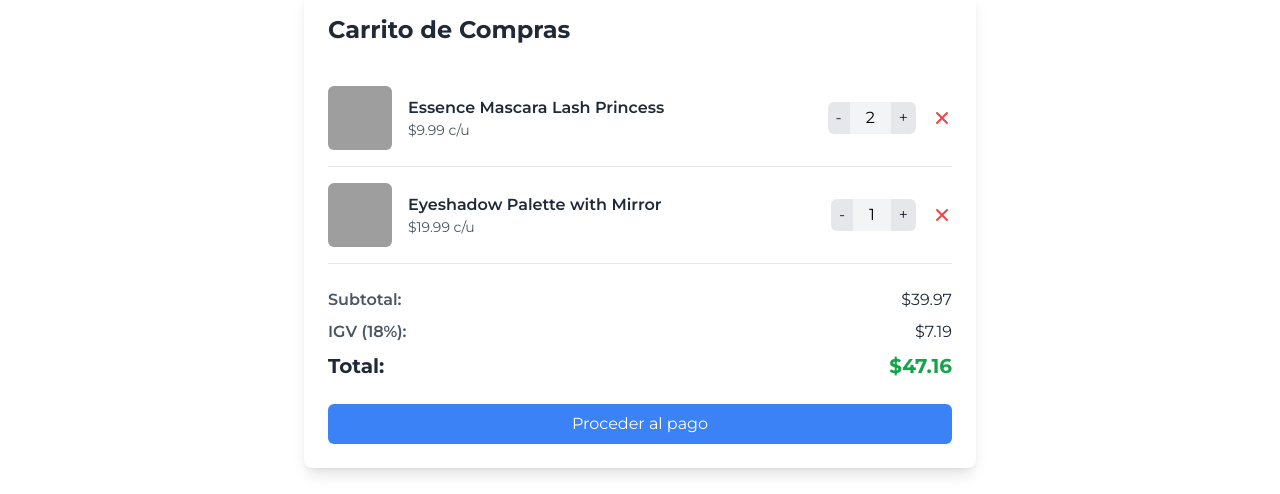
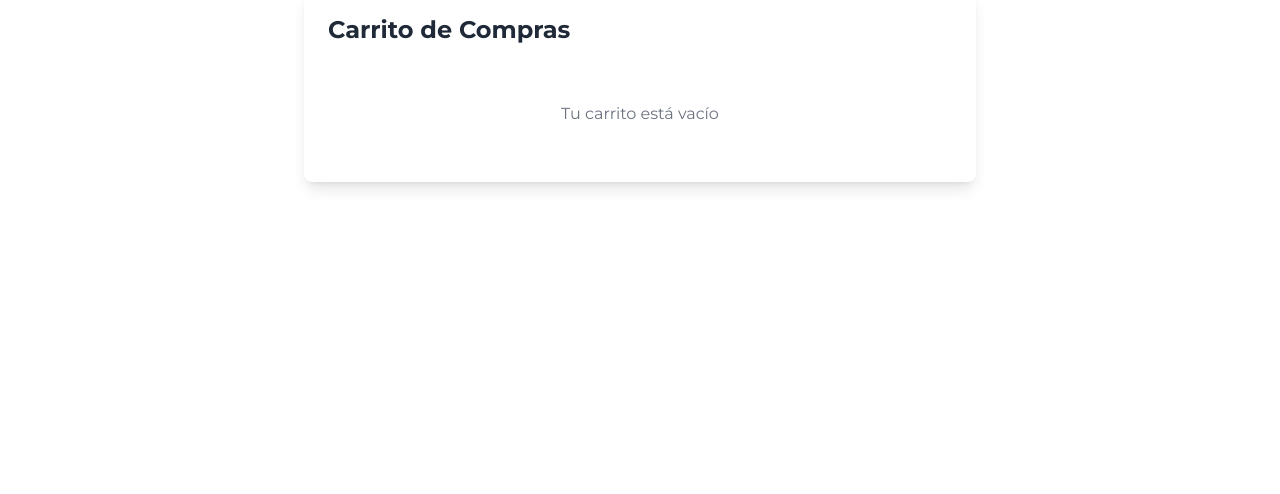
Before and after one commit to abregudev/inventoryApp, a Vue app: page /cart in a window 1280 px wide. Shown: the part 260-754 px from the top of the page. Built offline with nearby package versions, Linux system fonts and the light colour scheme; grey boxes are pictures that could not be loaded.

Commit message:
se implento la logica para aumentar, disminuir y la suma total de los productos en el carrito de compra

```diff
--- a/src/modules/components/carrito/CartBuy.vue
+++ b/src/modules/components/carrito/CartBuy.vue
@@ -7,25 +7,49 @@
     </div>
 
     <div v-else>
-        <div v-for="item in cartItems" :key="item.id" class="flex items-center justify-between border-b border-gray-200 py-4">
+      <div
+        v-for="(item, index) in cartItems"
+        :key="item.id"
+        class="flex items-center justify-between border-b border-gray-200 py-4"
+      >
         <div class="flex items-center">
-            <img :src="item.thumbnail" :alt="item.title" class="w-16 h-16 object-cover rounded-md mr-4">
+          <img :src="item.thumbnail" alt="" class="w-16 h-16 object-cover rounded-md mr-4" />
           <div>
-              <h3 class="font-semibold text-gray-800">{{ item.title }}</h3>
-              <p class="text-sm text-gray-600">${{ item.price.toFixed(2) }} c/u</p>
+            <h3 class="font-semibold text-gray-800">{{ item.title}}</h3>
+            <p class="text-sm text-gray-600"> {{ item.price}}c/u</p>
           </div>
         </div>
         <div class="flex items-center">
-            <button @click="decreaseQuantity(item)" class="bg-gray-200 text-gray-800 px-2 py-1 rounded-l-md hover:bg-gray-300 transition duration-200">
+          <button
+          @click="decreaseQuantity(index)"
+            class="bg-gray-200 text-gray-800 px-2 py-1 rounded-l-md hover:bg-gray-300 transition duration-200"
+          >
             -
           </button>
-            <span class="bg-gray-100 px-4 py-1">{{ item.quantity }}</span>
-            <button @click="increaseQuantity(item)" class="bg-gray-200 text-gray-800 px-2 py-1 rounded-r-md hover:bg-gray-300 transition duration-200">
+
+          <span class="bg-gray-100 px-4 py-1">{{ quantities[index] }}</span>
+
+          <button
+            @click="increaseQuantity(index)"
+            class="bg-gray-200 text-gray-800 px-2 py-1 rounded-r-md hover:bg-gray-300 transition duration-200"
+          >
             +
           </button>
-            <button @click="removeItem(item)" class="ml-4 text-red-500 hover:text-red-700 transition duration-200">
-              <svg xmlns="http://www.w3.org/2000/svg" class="h-5 w-5" viewBox="0 0 20 20" fill="currentColor">
-                <path fill-rule="evenodd" d="M4.293 4.293a1 1 0 011.414 0L10 8.586l4.293-4.293a1 1 0 111.414 1.414L11.414 10l4.293 4.293a1 1 0 01-1.414 1.414L10 11.414l-4.293 4.293a1 1 0 01-1.414-1.414L8.586 10 4.293 5.707a1 1 0 010-1.414z" clip-rule="evenodd" />
+          <button
+
+            class="ml-4 text-red-500 hover:text-red-700 transition duration-200"
+          >
+            <svg
+              xmlns="http://www.w3.org/2000/svg"
+              class="h-5 w-5"
+              viewBox="0 0 20 20"
+              fill="currentColor"
+            >
+              <path
+                fill-rule="evenodd"
+                d="M4.293 4.293a1 1 0 011.414 0L10 8.586l4.293-4.293a1 1 0 111.414 1.414L11.414 10l4.293 4.293a1 1 0 01-1.414 1.414L10 11.414l-4.293 4.293a1 1 0 01-1.414-1.414L8.586 10 4.293 5.707a1 1 0 010-1.414z"
+                clip-rule="evenodd"
+              />
             </svg>
           </button>
         </div>
@@ -33,20 +57,22 @@
 
       <div class="mt-6">
         <div class="flex justify-between mb-2">
-            <span class="font-semibold text-gray-600">Subtotal:</span>
-            <span class="text-gray-800">${{ subtotal.toFixed(2) }}</span>
+          <span class="font-semibold text-gray-600">{{ tax.toFixed(2) }}</span>
+          <!-- <span class="text-gray-800">${{ subtotal.toFixed(2) }}</span> -->
         </div>
         <div class="flex justify-between mb-2">
-            <span class="font-semibold text-gray-600">IGV (18%):</span>
-            <span class="text-gray-800">${{ tax.toFixed(2) }}</span>
+          <span class="font-semibold text-gray-600">{{ subtotal.toFixed(2) }}</span>
+          <!-- <span class="text-gray-800">${{ tax.toFixed(2) }}</span> -->
         </div>
         <div class="flex justify-between text-xl font-bold">
           <span class="text-gray-800">Total:</span>
-            <span class="text-green-600">${{ total.toFixed(2) }}</span>
+          <span class="text-green-600">{{ total.toFixed(2) }}</span>
         </div>
       </div>
 
-        <button class="w-full mt-6 bg-blue-500 text-white py-2 px-4 rounded-md hover:bg-blue-600 transition duration-300 ease-in-out">
+      <button
+        class="w-full mt-6 bg-blue-500 text-white py-2 px-4 rounded-md hover:bg-blue-600 transition duration-300 ease-in-out"
+      >
         Proceder al pago
       </button>
     </div>
@@ -54,41 +80,40 @@
 </template>
 
 <script setup lang="ts">
-  import { ref, computed } from 'vue';
 
-  interface CartItem {
-    id: number;
-    title: string;
-    price: number;
-    quantity: number;
-    thumbnail: string;
+
+import { useCartStore } from '@/modules/stores/CartStores';
+import { computed, ref } from 'vue';
+
+const cartStore = useCartStore();
+
+console.log(cartStore.cart, 'kasihjgfailwd');
+let cartItems = cartStore.cart;
+
+// Variable reactiva para almacenar la cantidad de cada producto
+const quantities = ref<number[]>(cartItems.map(item => item.quantity));
+
+  const increaseQuantity = (index: number) => {
+  quantities.value[index] += 1;
+};
+
+const decreaseQuantity = (index: number) => {
+  if (quantities.value[index] > 1) {
+    quantities.value[index] -= 1;
   }
-
-  const cartItems = ref<CartItem[]>([
-    { id: 1, title: "Essence Mascara Lash Princess", price: 9.99, quantity: 2, thumbnail: "https://example.com/mascara.jpg" },
-    { id: 2, title: "Eyeshadow Palette with Mirror", price: 19.99, quantity: 1, thumbnail: "https://example.com/eyeshadow.jpg" },
-
-  ]);
+};
 
 const subtotal = computed(() => {
-    return cartItems.value.reduce((acc, item) => acc + item.price * item.quantity, 0);
+  return cartItems.reduce((acc, item, index) => acc + item.price * quantities.value[index], 0);
 });
 
 const tax = computed(() => subtotal.value * 0.18);
 
 const total = computed(() => subtotal.value + tax.value);
 
-  const increaseQuantity = (item: CartItem) => {
-    item.quantity++;
+const removeItem = (index: number) => {
+  cartItems.splice(index, 1); // Eliminar el item del array de productos
+  quantities.value.splice(index, 1); // Eliminar la cantidad asociada
 };
 
-  const decreaseQuantity = (item: CartItem) => {
-    if (item.quantity > 1) {
-      item.quantity--;
-    }
-  };
-
-  const removeItem = (itemToRemove: CartItem) => {
-    cartItems.value = cartItems.value.filter(item => item.id !== itemToRemove.id);
-  };
 </script>
--- a/src/modules/interfaces/IProducts.ts
+++ b/src/modules/interfaces/IProducts.ts
@@ -3,5 +3,6 @@ export default interface IProduct {
     title: string;
     price: number;
     stock: number;
+    quantity: number;
     thumbnail: string;
 }
--- a/src/modules/views/CarritoView.vue
+++ b/src/modules/views/CarritoView.vue
@@ -37,6 +37,6 @@ watch(() => cartStore.cart, () => {
 });
 
 // Logging for debugging
-console.log('Desde carrito de compras');
+//console.log('Desde carrito de compras');
 
 </script>
--- a/src/modules/views/InsertarProduto.vue
+++ b/src/modules/views/InsertarProduto.vue
@@ -1,13 +1,13 @@
 <template>
     <ProductoRegistrado />
-    <!-- <insertar-cokdigo /> -->
-    <!-- <NuevoProductoForm /> -->
+    <insertar-codigo />
+    <NuevoProductoForm />
 </template>
 
 <script setup lang="ts">
-// import InsertarCodigo from '../components/insertarproducto/InsertarCodigo.vue';
-// import NuevoProductoForm from '../components/insertarproducto/NuevoProductoForm.vue';
-import ProductoRegistrado from '../components/insertarproducto/ProductoRegistrado. vue';
+import InsertarCodigo from '../components/insertarproducto/InsertarCodigo.vue';
+import NuevoProductoForm from '../components/insertarproducto/NuevoProductoForm.vue';
+import ProductoRegistrado from '../components/insertarproducto/ProductoRegistrado.vue';
 
 
 </script>
```
Lines whose indentation alone changed are shown as unchanged.
